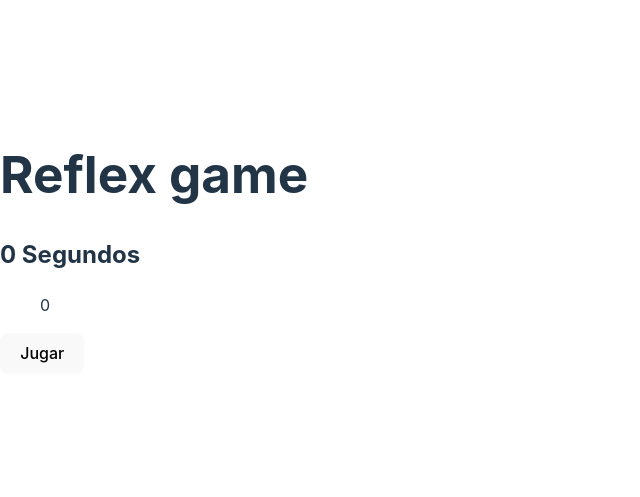
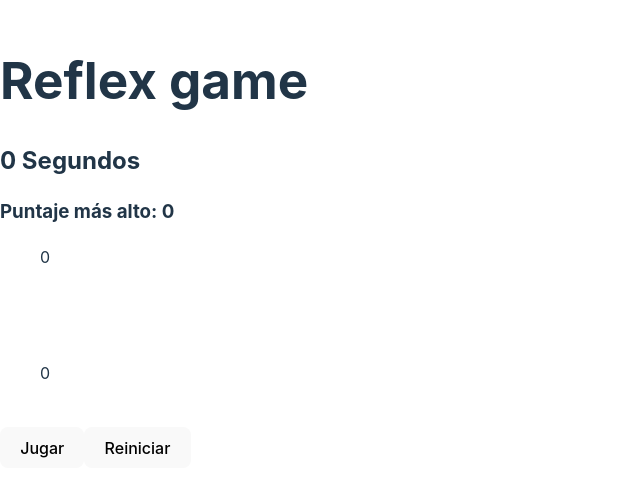
Before and after one commit to martinmorondo/reflex-game, a React (Vite) app: page / in a window 1280 px wide. Shown: the part 157-654 px from the top of the page, without its empty margins (0-640 px from the left). Built offline with nearby package versions, Linux system fonts and the light colour scheme.

Commit message:
add second circle and click audio functionality

```diff
--- a/src/App.jsx
+++ b/src/App.jsx
@@ -1,17 +1,29 @@
 import { useState, useRef, useEffect } from 'react';
 import './index.css';
 
+import clickSound from "../src/sounds/Computer_Mouse_Click_01_Sound_Effect_Mp3_339.mp3";
+import stopSound from "../src/sounds/Computer_Mouse_Click_01_Sound_Effect_Mp3_339.mp3";
+import restartSound from "../src/sounds/Computer_Mouse_Click_01_Sound_Effect_Mp3_339.mp3";
+
+
 function App() {
-
   const [timer, setTimer] = useState(0);
   const [score, setScore] = useState(0);
+  const [highestScore, setHighestScore] = useState(0);
   const [playing, setPlaying] = useState(false);
   const intervalRef = useRef();
 
   const [circleX, setCircleX] = useState(0);
   const [circleY, setCircleY] = useState(0);
+  const [circleSize, setCircleSize] = useState(100);
 
-  // Start the game
+  const [obstacleX, setObstacleX] = useState(0);
+  const [obstacleY, setObstacleY] = useState(0);
+
+  const clickAudioRef = useRef(null);
+  const stopAudioRef = useRef(null);
+  const restartAudioRef = useRef(null);
+
   const handleStart = () => {
     setTimer(0);
     setScore(0);
@@ -19,77 +31,133 @@ function App() {
     startMoving();
     intervalRef.current = setInterval(() => {
       setTimer((prevTimer) => {
-        if (prevTimer < 30) {
+        if (prevTimer < 10) {
           return prevTimer + 1;
         } else {
-          clearInterval(intervalRef.current);
+          stopMoving();
           setPlaying(false);
+          updateHighestScore();
           return prevTimer;
         }
-      })
+      });
     }, 1000);
-  }
+  };
 
   const handleCircleClick = () => {
     if (playing) {
       setScore((prevScore) => prevScore + 1);
+      setCircleSize((prevSize) => prevSize - 4);
+      clickAudioRef.current.play();
     }
-  }
+  };
 
   const handleStop = () => {
     stopMoving();
     setPlaying(false);
     setTimer(0);
-  }
+    stopAudioRef.current.play();
+  };
 
   const randomPosition = () => {
-    const maxX = window.innerWidth - 100;
-    const maxY = window.innerHeight - 100;
+    const maxX = window.innerWidth - circleSize;
+    const maxY = window.innerHeight - circleSize;
 
     const newX = Math.floor(Math.random() * maxX);
     const newY = Math.floor(Math.random() * maxY);
 
     setCircleX(newX);
     setCircleY(newY);
-  }
+  };
+
+  const randomObstaclePosition = () => {
+    const maxX = window.innerWidth - 50;
+    const maxY = window.innerHeight - 50;
+
+    const newX = Math.floor(Math.random() * maxX);
+    const newY = Math.floor(Math.random() * maxY);
+
+    setObstacleX(newX);
+    setObstacleY(newY);
+  };
 
   const startMoving = () => {
     randomPosition();
+    randomObstaclePosition();
 
     intervalRef.current = setInterval(() => {
       randomPosition();
-    }, 2000);
-  }
+      randomObstaclePosition();
+    }, 850);
+  };
 
   const stopMoving = () => {
     clearInterval(intervalRef.current);
-  }
+  };
+
+  const updateHighestScore = () => {
+    if (score > highestScore) {
+      setHighestScore(score);
+    }
+  };
 
   useEffect(() => {
     randomPosition();
   }, []);
 
+  const handleRestart = () => {
+    restartAudioRef.current.play();
+    window.location.reload();
+  };
 
   return (
     <main>
       <header>
         <h1>Reflex game</h1>
         <h2>{timer} Segundos</h2>
+        <h3>Puntaje más alto: {highestScore}</h3>
       </header>
       <section>
-        <figure onClick={handleCircleClick} style={{ left: `${circleX}px`, top: `${circleY}px` }}>
+        <figure
+          className="circle"
+          onClick={handleCircleClick}
+          style={{
+            left: `${circleX}px`,
+            top: `${circleY}px`,
+            width: `${circleSize}px`,
+            height: `${circleSize}px`
+          }}
+        >
+          {score}
+        </figure>
+        <figure
+          className="obstacle"
+          onClick={handleCircleClick}
+          style={{
+            left: `${obstacleX}px`,
+            top: `${obstacleY}px`,
+            width: "50px",
+            height: "50px"
+          }}
+        >
           {score}
         </figure>
       </section>
       <footer>
         {!playing ? (
-          <button onClick={handleStart}>Jugar</button> )
-          :
-          (<button onClick={handleStop}>Detener</button>
+          <button onClick={handleStart}>Jugar</button>
+        ) : (
+          <button onClick={handleStop}>Detener</button>
         )}
+        <button onClick={handleRestart} className="btn-restart">
+          Reiniciar
+        </button>
       </footer>
+
+      <audio ref={clickAudioRef} src={clickSound} />
+      <audio ref={stopAudioRef} src={stopSound} />
+      <audio ref={restartAudioRef} src={restartSound} />
     </main>
-  )
-  }
+  );
+}
 
-export default App
+export default App;
```
